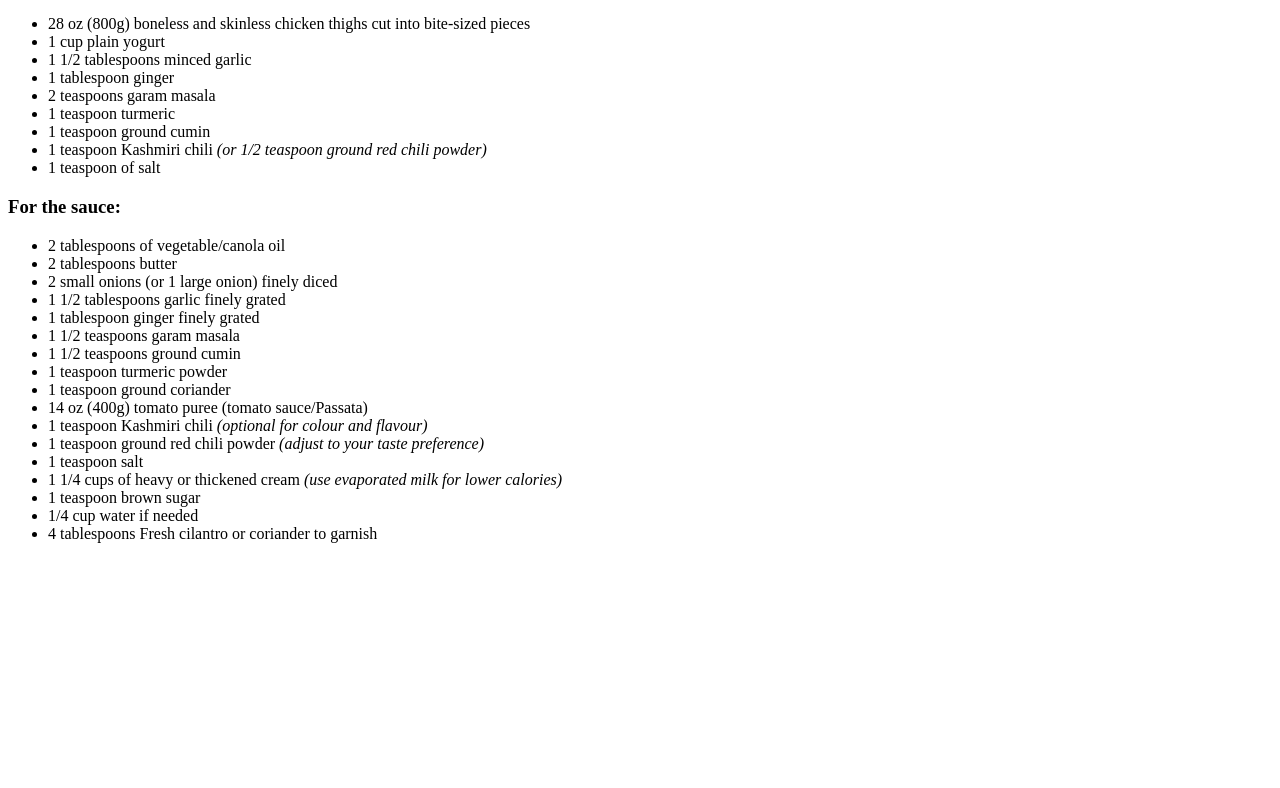
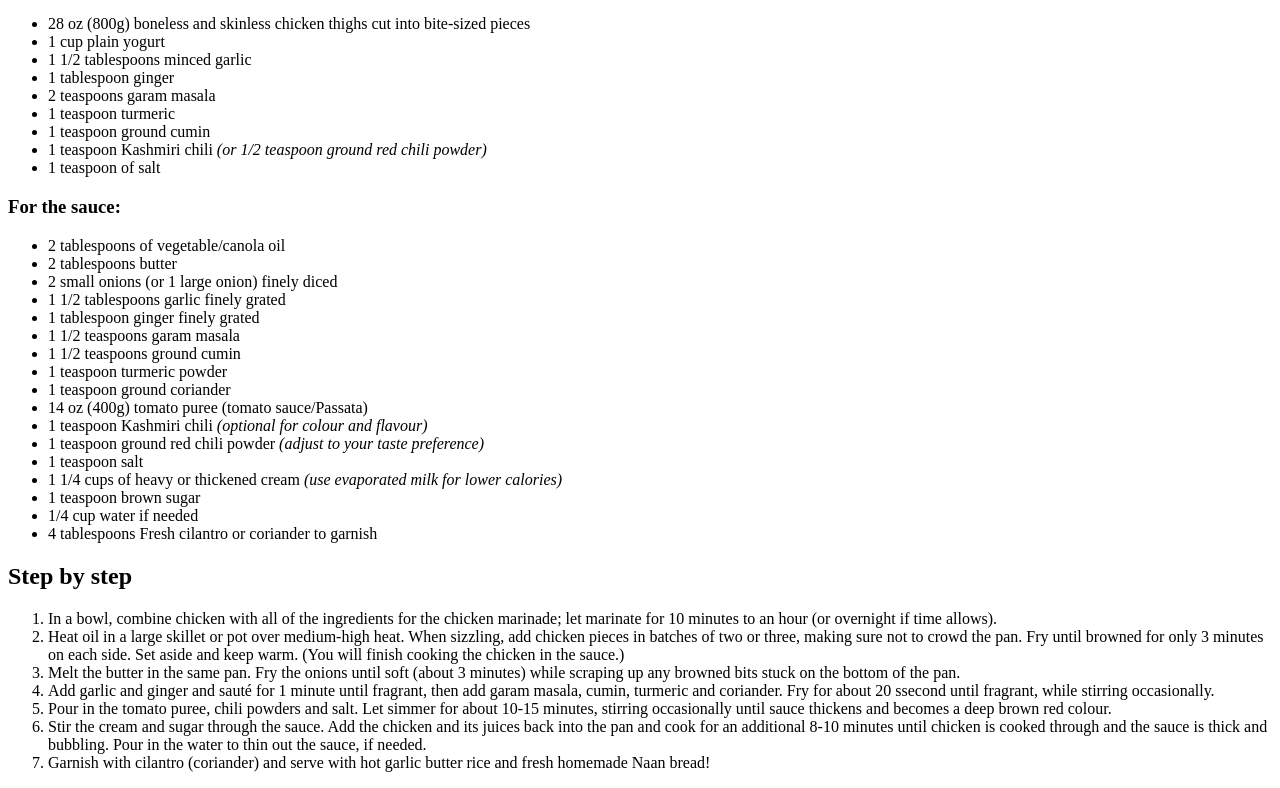
Before and after one commit to NeonWave236/odin-recipes, a plain HTML site: page recipes/tikka_masala.html in a window 1280 px wide. Shown: the part 676-1464 px from the top of the page. Before the commit the page ends 1235 px from the top, so only its background shows below. Drawn offline with Linux system fonts and the light colour scheme.

Commit message:
add step by step in  tikka_masala.html and img chef.jpg in index.html

```diff
--- a/recipes/tikka_masala.html
+++ b/recipes/tikka_masala.html
@@ -47,5 +47,21 @@
             <li>1/4 cup water if needed</li>
             <li>4 tablespoons Fresh cilantro or coriander to garnish</li>
         </ul>
+
+        <h2>Step by step</h2>
+
+        <ol>
+            <li>In a bowl, combine chicken with all of the ingredients for the chicken marinade; let marinate for 10 minutes to an hour (or overnight if time allows).</li>
+            <li>Heat oil in a large skillet or pot over medium-high heat. When sizzling, add chicken pieces in batches of two or three, making sure not to crowd the pan.
+                Fry until browned for only 3 minutes on each side. Set aside and keep warm. (You will finish cooking the chicken in the sauce.)</li>
+            <li>Melt the butter in the same pan. Fry the onions until soft (about 3 minutes) while scraping up any browned bits stuck on the bottom of the pan. </li>
+            <li>Add garlic and ginger and sauté for 1 minute until fragrant, then add garam masala, cumin, turmeric and coriander.
+                Fry for about 20 ssecond until fragrant, while stirring occasionally.</li>
+            <li>Pour in the tomato puree, chili powders and salt. Let simmer for about 10-15 minutes, stirring occasionally until sauce thickens and becomes a deep brown red colour.</li>
+            <li>Stir the cream and sugar through the sauce.
+                Add the chicken and its juices back into the pan and cook for an additional 8-10 minutes until chicken is cooked through and the sauce is thick and bubbling.
+                Pour in the water to thin out the sauce, if needed.</li>
+            <li>Garnish with cilantro (coriander) and serve with hot garlic butter rice and fresh homemade Naan bread!</li>
+        </ol>
     </body>
 </html>
```
Also changed, not shown: index.html (+4 -0 lines), img/chef.jpg (added).
